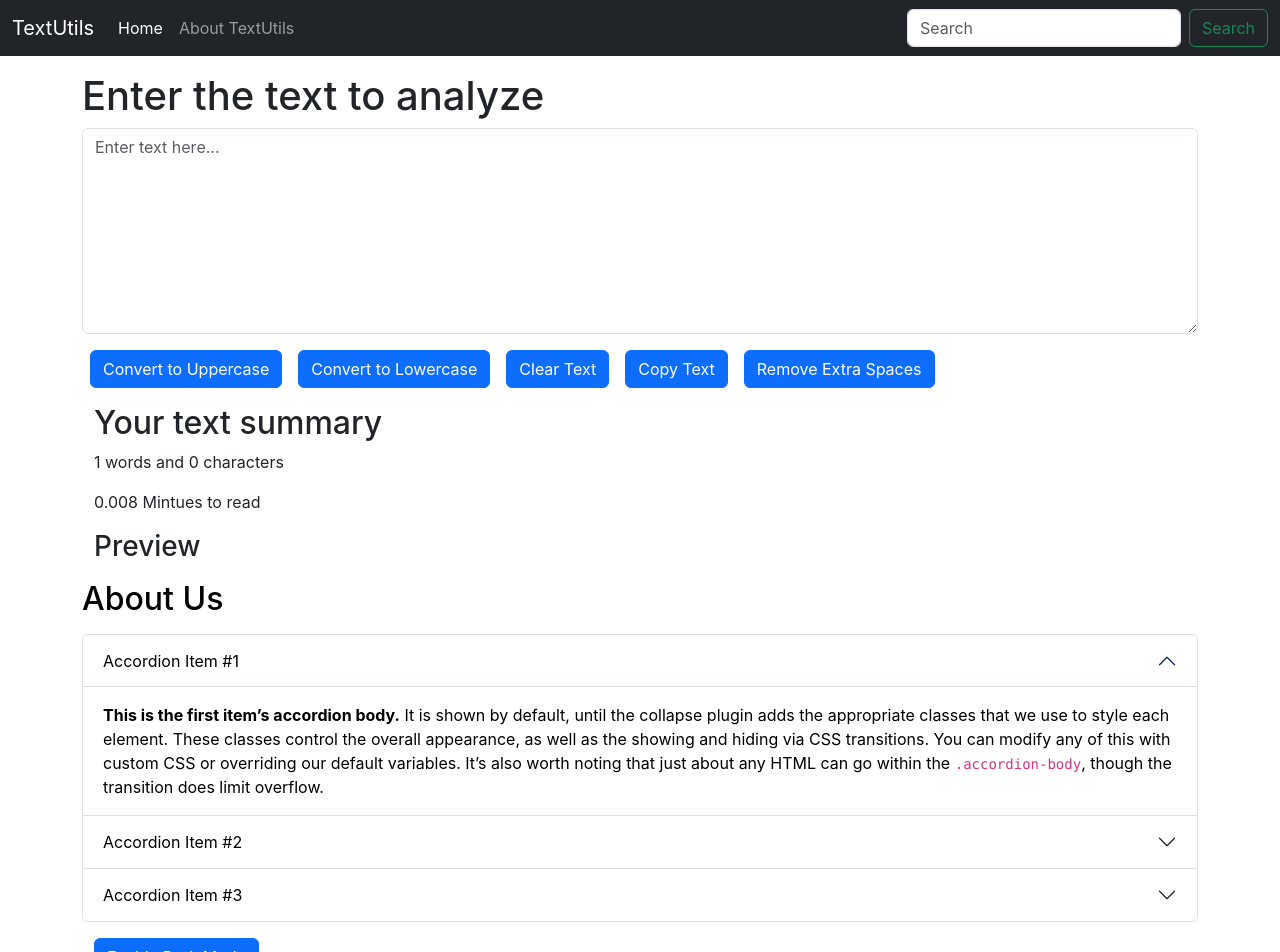
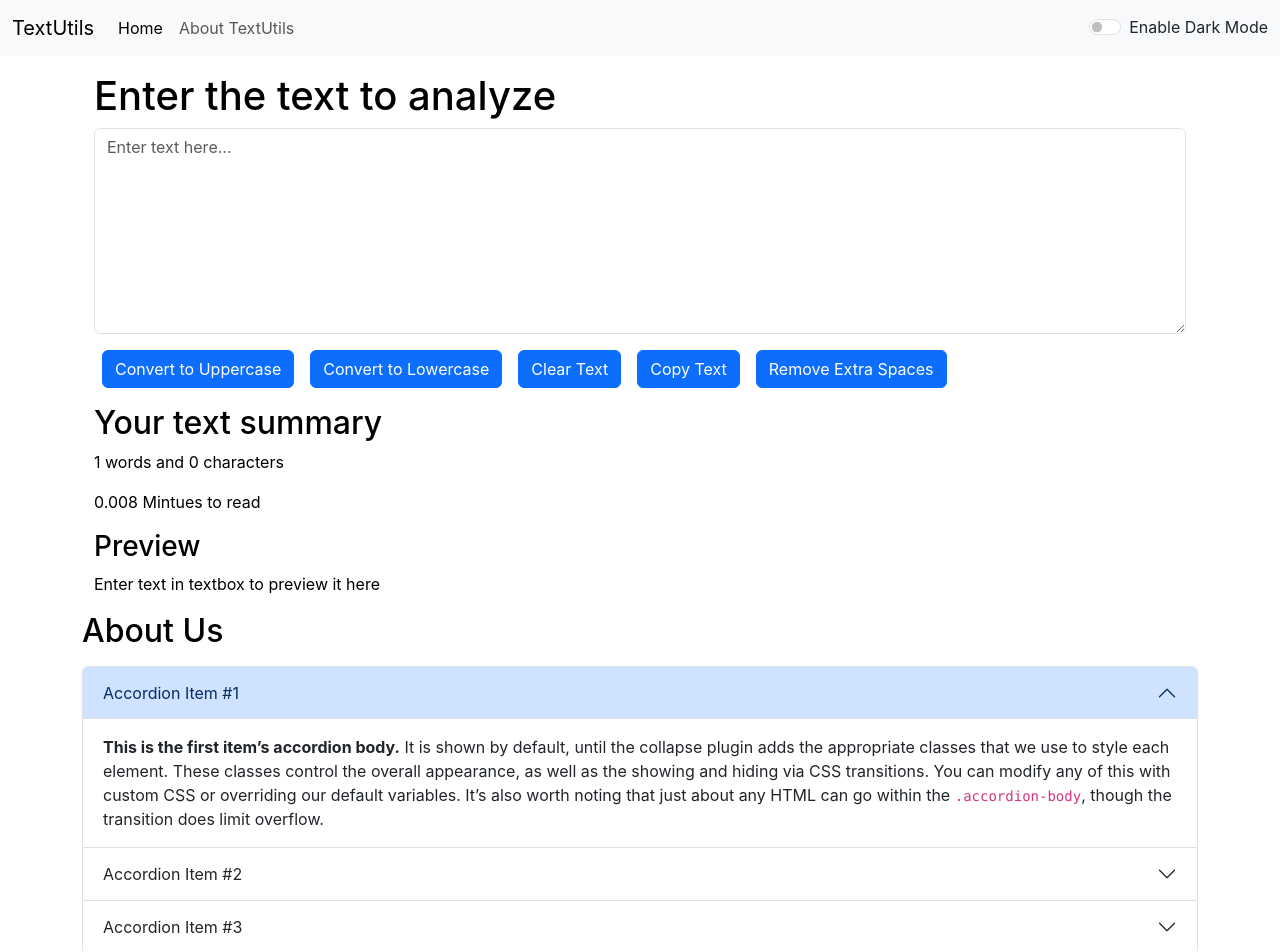
Before and after one commit to Rishav-2310/Case-Changer, a React (Create React App) app: page / in a window 1280 px wide. Shown: the top 952 px of the page. Built offline with nearby package versions, Linux system fonts and the light colour scheme.

Commit message:
add dark mode in whole page

```diff
--- a/src/App.js
+++ b/src/App.js
@@ -2,14 +2,26 @@
 import About from './components/About';
 import Navbar from './components/Navbar';
 import Textform from './components/Textform';
+import React, {useState} from 'react';
 function App() {
+  const [mode, setMode]= useState('light');
+  const toggleMode= ()=>{
+    if(mode==='light'){
+      setMode('dark');
+      document.body.style.backgroundColor= '#042743';
+    }
+    else{
+      setMode('light');
+      document.body.style.backgroundColor= 'white';
+    }
+  }
   return (
     <>
-    <Navbar title= "TextUtils" aboutText= "About TextUtils" />
+    <Navbar title= "TextUtils" aboutText= "About TextUtils" mode={mode} toggleMode={toggleMode}/>
     <div className="container my-3">
-      <Textform heading= "Enter the text to analyze"/>
+      <Textform heading= "Enter the text to analyze" mode={mode}/>
     </div>
-    <About/>
+    <About mode={mode} toggleMode={toggleMode}/>
     </>
   );
 }
--- a/src/components/About.js
+++ b/src/components/About.js
@@ -1,5 +1,6 @@
 import React, {useState} from 'react';
-export default function About(){
+import PropTypes from 'prop-types';
+export default function About(props){
     const [myStyle, setMyStyle]= useState({
         color: 'black',
         backgroundColor: 'white'
@@ -9,63 +10,63 @@
         if(myStyle.color==='black'){
             setMyStyle({
                 color: 'white',
-                backgroundColor: 'black',
+                backgroundColor: '#042743',
                 border: '1px solid white'
             })
             setBtnText("Enable Light Mode");
         }
         else{
             setMyStyle({
-                color: 'black',
+                color: '#042743',
                 backgroundColor: 'white'
             })
             setBtnText("Enable Dark Mode");
         }
     }
     return(
-        <div className="container" style={myStyle}>
+        <div className="container" style={{myStyle, color:props.mode==='dark'?'white':'black'}}>
             <h2 className="my-3">About Us</h2>
             <div className="accordion" id="accordionExample">
                 <div className="accordion-item">
                     <h2 className="accordion-header">
-                        <button className="accordion-button" style={myStyle} type="button" data-bs-toggle="collapse" data-bs-target="#collapseOne" aria-expanded="true" aria-controls="collapseOne">
+                        <button className="accordion-button"    style={{myStyle, color:props.mode==='light'?'dark':'black'}}   type="button" data-bs-toggle="collapse" data-bs-target="#collapseOne" aria-expanded="true" aria-controls="collapseOne">
                             Accordion Item #1
                         </button>
                     </h2>
                     <div id="collapseOne" className="accordion-collapse collapse show" data-bs-parent="#accordionExample">
-                        <div className="accordion-body" style={myStyle}>
+                        <div className="accordion-body"    style={{myStyle, color:props.mode==='light'?'dark':'black'}}   >
                             <strong>This is the first item’s accordion body.</strong> It is shown by default, until the collapse plugin adds the appropriate classes that we use to style each element. These classes control the overall appearance, as well as the showing and hiding via CSS transitions. You can modify any of this with custom CSS or overriding our default variables. It’s also worth noting that just about any HTML can go within the <code>.accordion-body</code>, though the transition does limit overflow.
                         </div>
                     </div>
                 </div>
-                <div className="accordion-item" style={myStyle}>
+                <div className="accordion-item"    style={{myStyle, color:props.mode==='light'?'dark':'black'}}   >
                     <h2 className="accordion-header">
-                        <button className="accordion-button collapsed" style={myStyle} type="button" data-bs-toggle="collapse" data-bs-target="#collapseTwo" aria-expanded="false" aria-controls="collapseTwo">
+                        <button className="accordion-button collapsed"    style={{myStyle, color:props.mode==='light'?'dark':'black'}}   type="button" data-bs-toggle="collapse" data-bs-target="#collapseTwo" aria-expanded="false" aria-controls="collapseTwo">
                             Accordion Item #2
                         </button>
                     </h2>
                     <div id="collapseTwo" className="accordion-collapse collapse" data-bs-parent="#accordionExample">
-                        <div className="accordion-body" style={myStyle}>
+                        <div className="accordion-body"    style={{myStyle, color:props.mode==='light'?'dark':'black'}}   >
                             <strong>This is the second item’s accordion body.</strong> It is hidden by default, until the collapse plugin adds the appropriate classes that we use to style each element. These classes control the overall appearance, as well as the showing and hiding via CSS transitions. You can modify any of this with custom CSS or overriding our default variables. It’s also worth noting that just about any HTML can go within the <code>.accordion-body</code>, though the transition does limit overflow.
                         </div>
                     </div>
                 </div>
                 <div className="accordion-item">
                     <h2 className="accordion-header">
-                        <button className="accordion-button collapsed" style={myStyle} type="button" data-bs-toggle="collapse" data-bs-target="#collapseThree" aria-expanded="false" aria-controls="collapseThree">
+                        <button className="accordion-button collapsed"    style={{myStyle, color:props.mode==='light'?'dark':'black'}}   type="button" data-bs-toggle="collapse" data-bs-target="#collapseThree" aria-expanded="false" aria-controls="collapseThree">
                             Accordion Item #3
                         </button>
                     </h2>
                     <div id="collapseThree" className="accordion-collapse collapse" data-bs-parent="#accordionExample">
-                        <div className="accordion-body" style={myStyle}>
+                        <div className="accordion-body"    style={{myStyle, color:props.mode==='light'?'dark':'black'}}  >
                             <strong>This is the third item’s accordion body.</strong> It is hidden by default, until the collapse plugin adds the appropriate classes that we use to style each element. These classes control the overall appearance, as well as the showing and hiding via CSS transitions. You can modify any of this with custom CSS or overriding our default variables. It’s also worth noting that just about any HTML can go within the <code>.accordion-body</code>, though the transition does limit overflow.
                         </div>
                     </div>
                 </div>
             </div>
-            <div className="container my-3">
+            {/* <div className="container my-3">
                 <button onClick={toggleStyle} type="button" className="btn btn-primary">{btnText}</button>
-            </div>
+            </div> */}
         </div>
     )
 }
--- a/src/components/Navbar.js
+++ b/src/components/Navbar.js
@@ -2,7 +2,7 @@
 import PropTypes from 'prop-types';
 export default function Navbar(props){
     return(
-        <nav className="navbar navbar-expand-lg navbar-dark bg-dark">
+        <nav className={`navbar navbar-expand-lg navbar-${props.mode} bg-${props.mode}`}>
             <div className="container-fluid">
                 <a className="navbar-brand" href="/">{props.title}</a>
                 <button className="navbar-toggler" type="button" data-bs-toggle="collapse" data-bs-target="#navbarSupportedContent" aria-controls="navbarSupportedContent" aria-expanded="false" aria-label="Toggle navigation">
@@ -17,10 +17,14 @@
                             <a className="nav-link" href="/">{props.aboutText}</a>
                         </li>
                     </ul>
-                    <form className="d-flex" role="search">
+                    {/* <form className="d-flex" role="search">
                         <input className="form-control me-2" type="search" placeholder="Search" aria-label="Search"/>
                         <button className="btn btn-outline-success" type="submit">Search</button>
-                    </form>
+                    </form> */}
+                    <div className={`form-check form-switch text-${props.mode==='light'?'dark':'light'}`}>
+                        <input className="form-check-input" onClick={props.toggleMode} type="checkbox" role="switch" id="switchCheckDefault"/>
+                        <label className="form-check-label" htmlFor="switchCheckDefault">Enable Dark Mode</label>
+                    </div>
                 </div>
             </div>
         </nav>
--- a/src/components/Textform.js
+++ b/src/components/Textform.js
@@ -32,10 +32,10 @@
     const [text, setText]= useState('');
     return(
         <>
-        <div>
+        <div className='container' style={{color:props.mode==='dark'?'white':'black'}}>
             <h1>{props.heading}</h1>
             <div className="mb-3">
-                <textarea className="form-control" value={text} onChange={handleOnChange} id="myBox" rows="8" placeholder='Enter text here...'></textarea>
+                <textarea className="form-control" value={text} onChange={handleOnChange} style={{background:props.mode==='dark'?'white':'white', color:props.mode==='dark'?'white':'black'}} id="myBox" rows="8" placeholder='Enter text here...'></textarea>
             </div>
             <button className="btn btn-primary mx-2" onClick={handleUpClick}>Convert to Uppercase</button>
             <button className="btn btn-primary mx-2" onClick={handleDownClick}>Convert to Lowercase</button>
@@ -43,12 +43,12 @@
             <button className="btn btn-primary mx-2" onClick={handleCopyClick}>Copy Text</button>
             <button className="btn btn-primary mx-2" onClick={handleExtraSpaces}>Remove Extra Spaces</button>
         </div>
-        <div className="container my-3">
+        <div className="container my-3" style={{color:props.mode==='dark'?'white':'black'}}>
             <h2>Your text summary</h2>
             <p>{text.split(" ").length} words and {text.length} characters</p>
             <p>{0.008 * text.split(" ").length} Mintues to read</p>
             <h3>Preview</h3>
-            <p>{text}</p>
+            <p>{text.length>0?text:"Enter text in textbox to preview it here"}</p>
         </div>
         </>
     )
```
